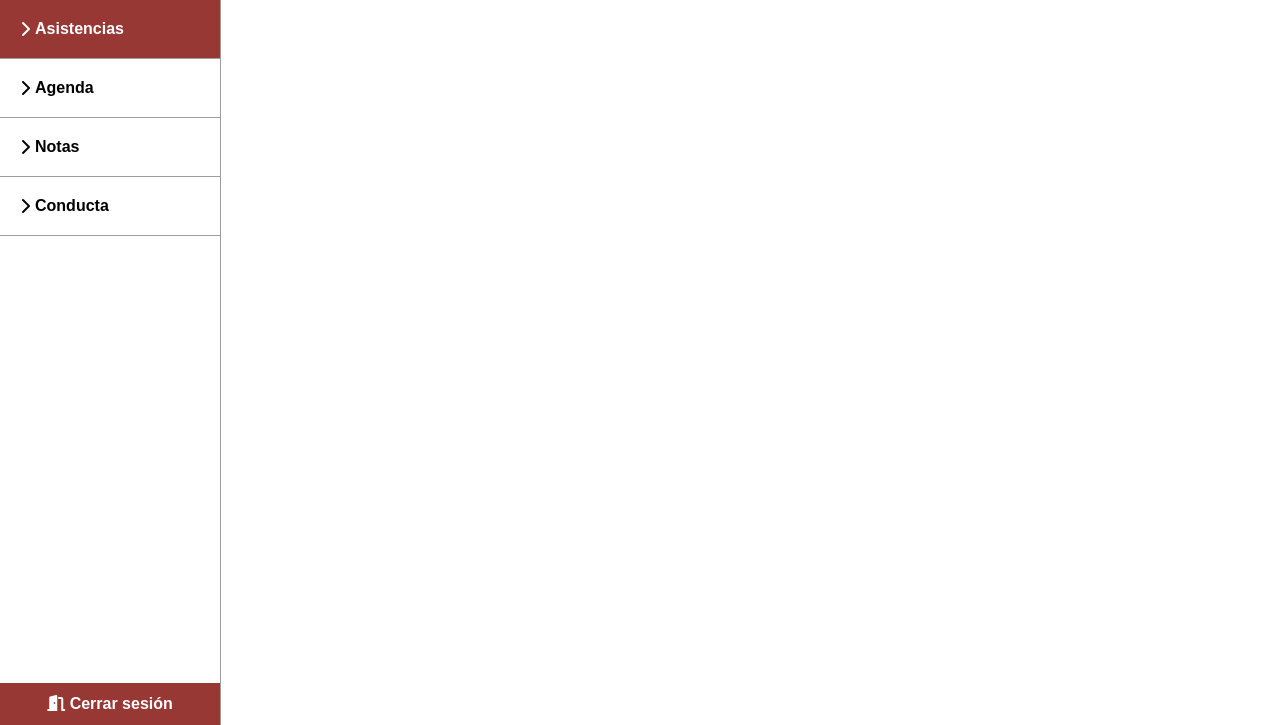
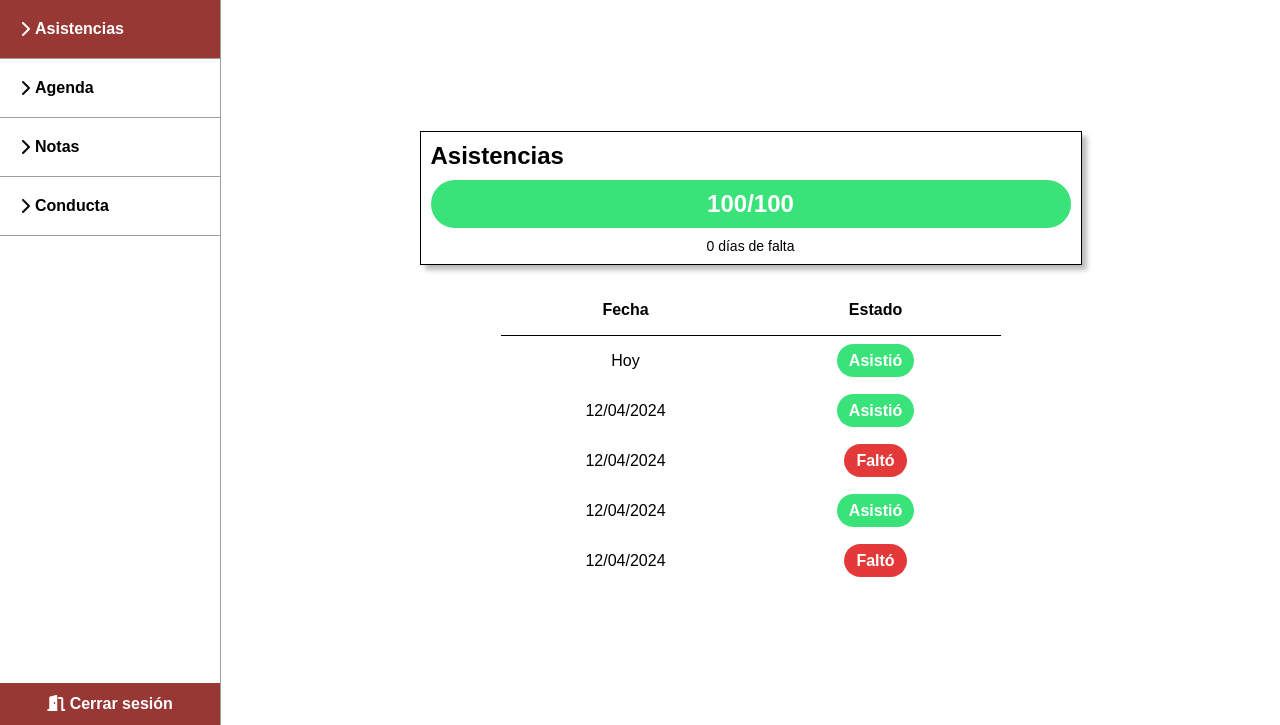
Before and after one commit to Letalandroid/web_direccion, a PHP site: page /asistencias in a window 1280 px wide. Shown: the part 75-800 px from the top of the page. Run offline with PHP 8.4, Linux system fonts and the light colour scheme; some libraries are stand-ins or nearby versions.

Commit message:
Add section Asistencia

```diff
--- a/asistencias/index.html
+++ b/asistencias/index.html
@@ -3,7 +3,8 @@
 <head>
   <meta charset="UTF-8">
   <meta name="viewport" content="width=device-width, initial-scale=1.0">
-  <link rel="stylesheet" href="/css/home.css">
+  <link rel="stylesheet" href="/css/header.css">
+  <link rel="stylesheet" href="/css/asistencias.css">
   <link rel="shortcut icon" href="/assets/img/logo.jpeg" type="image/x-icon">
   <script defer src="/js/header.js"></script>
   <script src="https://kit.fontawesome.com/8b1c082df7.js" crossorigin="anonymous"></script>
@@ -39,6 +40,53 @@
       Cerrar sesión
     </button>
     </div>
+    <div class="container__section">
+        <div>
+            <div class="section__asistencias">
+            <h2>Asistencias</h2>
+            <p>100/100</p>
+            <span>0 días de falta</span>
+            </div>
+        </div>
+        <div class="section__table">
+            <table>
+                <tr>
+                    <th>Fecha</th>
+                    <th>Estado</th>
+                </tr>
+                <tr>
+                    <td>Hoy</td>
+                    <td>
+                        <span class="present">Asistió</span>
+                    </td>
+                </tr>
+                <tr>
+                    <td>12/04/2024</td>
+                    <td>
+                        <span class="present">Asistió</span>
+                    </td>
+                </tr>
+                <tr>
+                    <td>12/04/2024</td>
+                    <td>
+                        <span class="not_present">Faltó</span>
+                    </td>
+                </tr>
+                <tr>
+                    <td>12/04/2024</td>
+                    <td>
+                        <span class="present">Asistió</span>
+                    </td>
+                </tr>
+                <tr>
+                    <td>12/04/2024</td>
+                    <td>
+                        <span class="not_present">Faltó</span>
+                    </td>
+                </tr>
+            </table>
+        </div>
+    </div>
   </main>
 </body>
 </html>
--- /dev/null
+++ b/css/asistencias.css
@@ -0,0 +1,88 @@
+main {
+    display: flex;
+}
+
+.container__section {
+    width: 100%;
+    height: calc(100vh - 75.11px);
+    display: flex;
+    flex-direction: column;
+    justify-content: center;
+    align-items: center;
+    gap: 20px;
+
+    .section__asistencias {
+        width: 50vw;
+        display: flex;
+        flex-direction: column;
+        align-items: center;
+        gap: 10px;
+        border: 1px solid #000;
+        padding: 10px;
+        box-shadow: 5px 5px 5px #0004;
+
+        h2 {
+            width: 100%;
+            text-align: left;
+        }
+
+        p {
+            width: 100%;
+            font-size: 24px;
+            font-weight: bold;
+            text-align: center;
+            padding: 10px 0;
+            color: #fff;
+            background-color: #39E379;
+            border-radius: 100px
+        }
+
+        span {
+            font-size: 14px;
+        }
+    }
+
+    .section__table {
+        height: 310px;
+        overflow: auto;
+
+        &::-webkit-scrollbar {
+            width: 3px;
+        }
+
+        &::-webkit-scrollbar-thumb {
+            background-color: var(--red);
+            border-radius: 100px;
+        }
+
+        table {
+            border-collapse: collapse;
+
+
+            th {
+                border-bottom: 1px solid;
+            }
+
+            th, td {
+                text-align: center;
+                width: 250px;
+                height: 50px;
+            }
+
+            td span {
+                padding: 8px 12px;
+                font-weight: bold;
+                color: #fff;
+                border-radius: 100px;
+            }
+
+            td span.present {
+                background-color: #39E379;
+            }
+
+            td span.not_present {
+                background-color: #E33939;
+            }
+        }
+    }
+}
--- a/css/header.css
+++ b/css/header.css
@@ -57,6 +57,10 @@ nav>ul>li {
     padding: 20px 0;
     padding-left: 20px;
     border-bottom: 1px solid #9E9E9E;
+
+    &:hover {
+        background-color: #d14c4750;
+    }
 }
 
 .link__menu {
```
